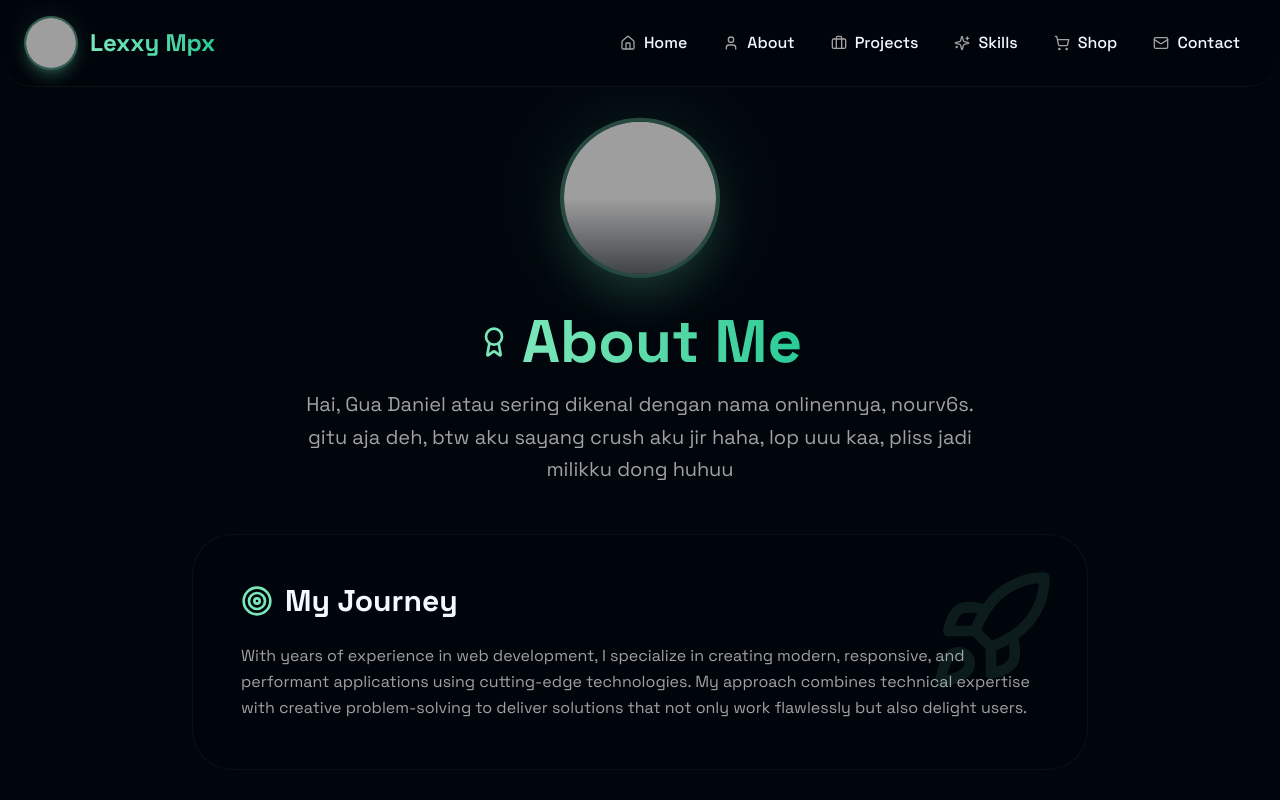
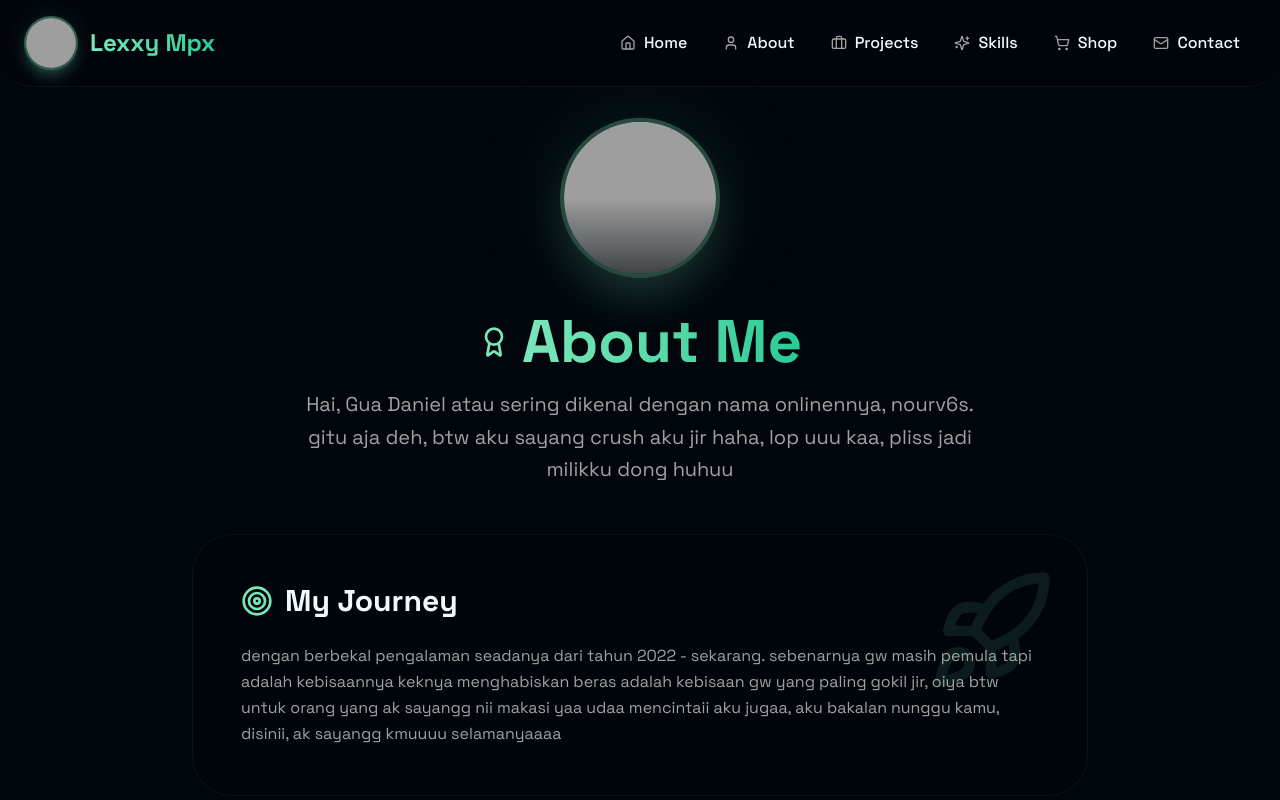
Before and after one commit to Knownasniell/ver6core, a Next.js app: page /about in a window 1280 px wide. Shown: the top 800 px of the page. Built offline with nearby package versions, Linux system fonts and the light colour scheme; grey boxes are pictures that could not be loaded.

Commit message:
Update personal description in about page

```diff
--- a/app/about/page.tsx
+++ b/app/about/page.tsx
@@ -94,9 +94,9 @@ export default function AboutPage() {
                 <h2 className="text-3xl font-bold text-foreground">My Journey</h2>
               </div>
               <p className="text-muted-foreground leading-relaxed">
-                With years of experience in web development, I specialize in creating modern, responsive, and performant
-                applications using cutting-edge technologies. My approach combines technical expertise with creative
-                problem-solving to deliver solutions that not only work flawlessly but also delight users.
+                dengan berbekal pengalaman seadanya dari tahun 2022 - sekarang. sebenarnya gw masih pemula tapi adalah kebisaannya
+               keknya menghabiskan beras adalah kebisaan gw yang paling gokil jir, oiya btw untuk orang yang ak sayangg nii
+               makasi yaa udaa mencintaii aku jugaa, aku bakalan nunggu kamu, disinii, ak sayangg kmuuuu selamanyaaaa
               </p>
             </motion.div>
 
```
